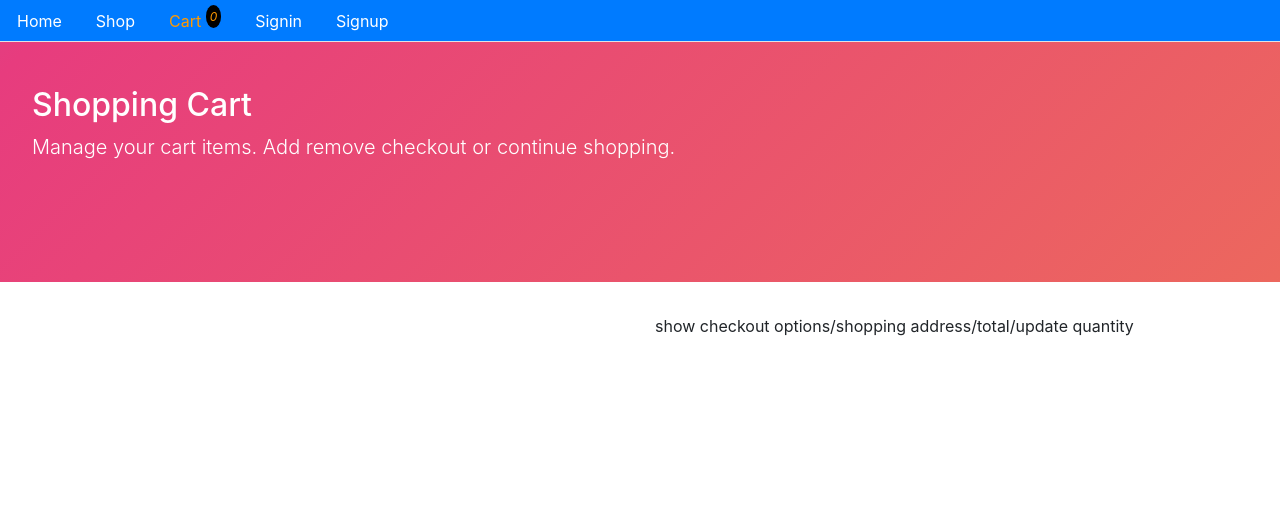
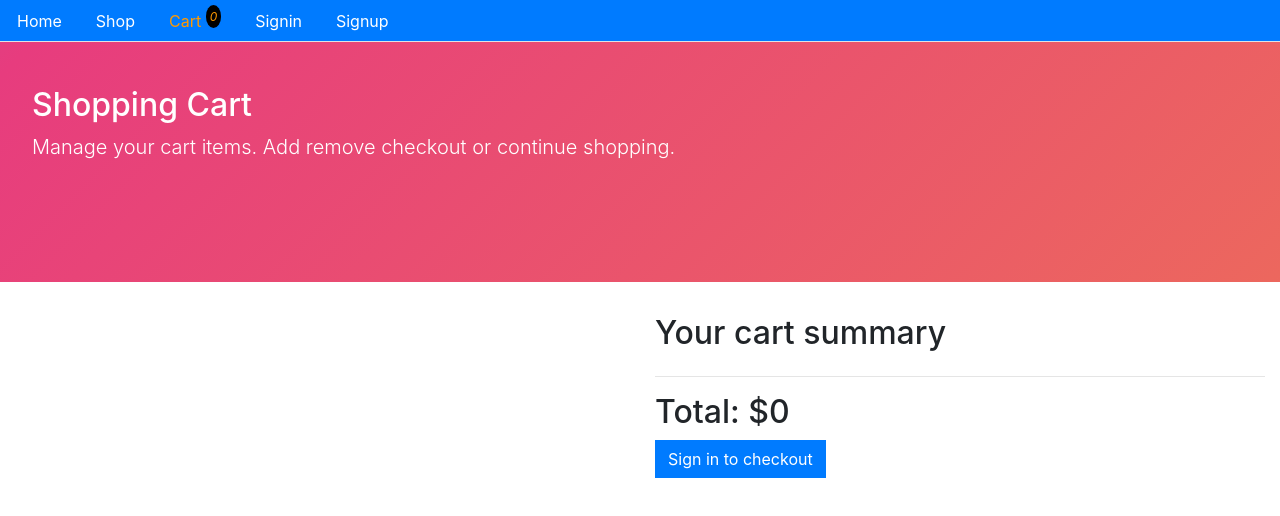
Before and after one commit to breezylife/Ecommerce, a React (Create React App) app: page /cart in a window 1280 px wide. Shown: the top 516 px of the page. Built offline with nearby package versions, Linux system fonts and the light colour scheme.

Commit message:
checkout component

```diff
--- a/src/core/Cart.js
+++ b/src/core/Cart.js
@@ -3,6 +3,7 @@
 import Layout from './Layout';
 import { getCart } from './cartHelpers';
 import Card from './Card';
+import Checkout from './Checkout';
 
 const Cart = () => {
     const [items, setItems] = useState([])
@@ -13,7 +14,6 @@
     }, [run])
 
     const showItems = items => {
-        console.log(items)
         return (
             <div>
                 <h2>Your cart has {`${items.length}`} items</h2>
@@ -37,7 +37,9 @@
                 </div>
 
                 <div className="col-6">
-                    <p>show checkout options/shopping address/total/update quantity</p>
+                    <h2 className="mb-4">Your cart summary</h2>
+                    <hr />
+                    <Checkout products={items} />
                 </div>
             </div>
         </Layout>
--- /dev/null
+++ b/src/core/Checkout.js
@@ -0,0 +1,33 @@
+import React, { useState, useEffect } from 'react';
+import { Link } from 'react-router-dom';
+import Layout from './Layout';
+import { getProducts } from './apiCore';
+import Card from './Card';
+import { isAuthenticated } from '../auth';
+
+
+const Checkout = ({ products }) => {
+    const getTotal = () => {
+        return products.reduce((currentValue, nextValue) => {
+            return currentValue + nextValue.count * nextValue.price;
+        }, 0)
+    }
+
+    const showCheckout = () => {
+        return isAuthenticated() ? (
+            <button className="btn btn-success">Checkout</button>
+        ) : (
+            <Link to="/signin">
+                <button className="btn btn-primary">Sign in to checkout</button>
+            </Link>
+        )
+    }
+
+    return <div>
+        <h2>Total: ${getTotal()}</h2>
+
+        {showCheckout()}
+    </div>
+}
+
+export default Checkout;
```
